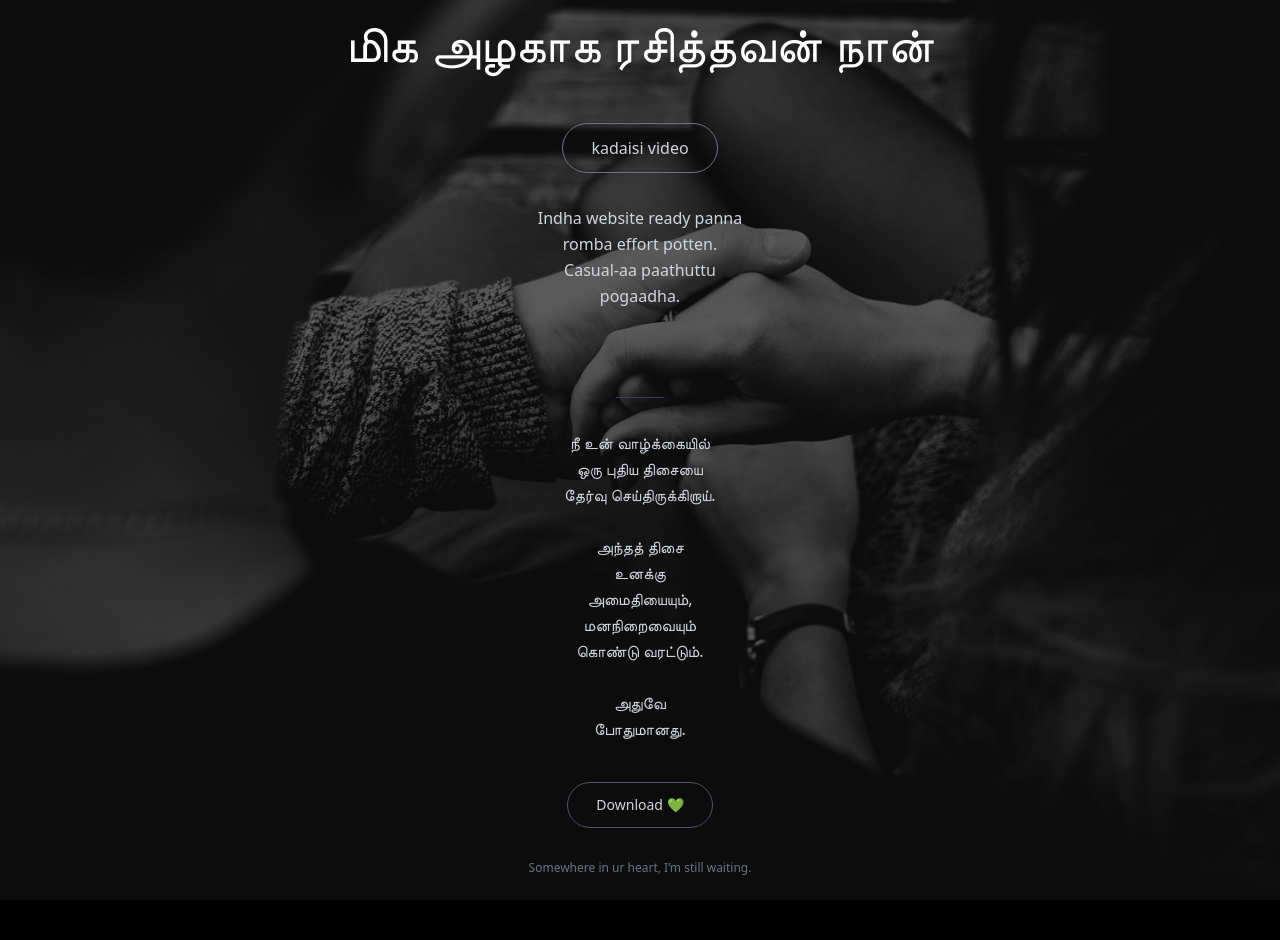
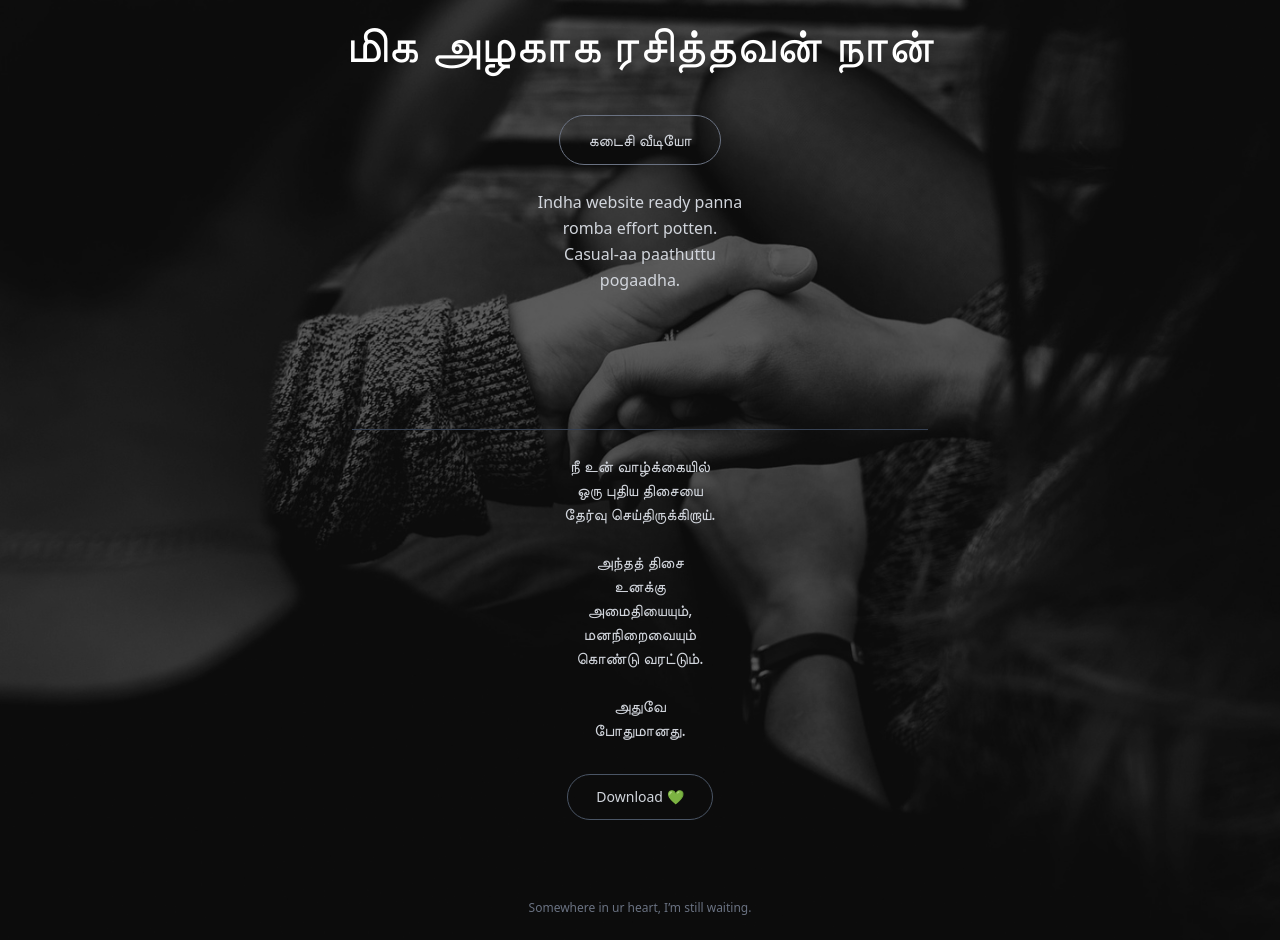
Before and after one commit to Hari2302/Loveable, a React (Vite) app: page / in a window 1280 px wide. Shown: the part 209-1149 px from the top of the page. Before the commit the page ends 1109 px from the top, so only its background shows below. Built offline with nearby package versions, Linux system fonts and the light colour scheme.

Commit message:
Final priii

```diff
--- a/src/components/AboutMe.jsx
+++ b/src/components/AboutMe.jsx
@@ -1,15 +1,14 @@
 export default function AboutMe() {
   return (
-    <section className="w-full px-2 sm:px-2 py-2 text-center">
+    <section className="w-full px-2 py-8 sm:py-14 text-center">
 
-      {/* INNER WIDTH CONTAINER */}
       <div className="w-full max-w-sm sm:max-w-xl mx-auto">
 
         {/* Soft divider */}
-        <div className="w-12 h-px bg-gray-700 mx-auto mb-8"></div>
+        <div className="w-full h-px bg-gray-700 mx-auto mb-6"></div>
 
         {/* Tamil Content */}
-        <p className="text-sm sm:text-base text-gray-300 leading-relaxed font-light">
+        <p className="text-lg sm:text-base text-gray-300  font-light">
           நீ உன் வாழ்க்கையில்
           <br />
           ஒரு புதிய திசையை
@@ -39,7 +38,7 @@ export default function AboutMe() {
           download
           className="
             inline-block
-            mt-10
+            mt-8
             px-7
             py-3
             rounded-full
--- a/src/components/Hero.jsx
+++ b/src/components/Hero.jsx
@@ -5,23 +5,23 @@ export default function Hero() {
   const [open, setOpen] = useState(false);
 
   return (
-    <section className="w-full px-2 sm:px-2 py-4 sm:py-20 text-center">
+    <section className="w-full px-2 py-6 sm:py-20 text-center">
 
-      {/* INNER WIDTH CONTAINER */}
+      {/* TITLE – FULL WIDTH (THIS IS GOOD) */}
+      <h2 className="text-xl sm:text-5xl font-serif leading-relaxed text-white">
+        யாருக்கோ எழுதிய உன்னை
+        <br />
+        மிக அழகாக ரசித்தவன் நான்
+      </h2>
+
+      {/* CONTENT – CONSTRAINED WIDTH */}
       <div className="w-full max-w-md sm:max-w-2xl mx-auto">
-
-        {/* MAIN MESSAGE */}
-        <h2 className="text-xl sm:text-5xl font-serif leading-relaxed text-white">
-          யாருக்கோ எழுதிய உன்னை
-          <br />
-          மிக அழகாக ரசித்தவன் நான்
-        </h2>
 
         {/* VIDEO BUTTON */}
         <button
           onClick={() => setOpen(true)}
           className="
-            mt-10
+            mt-8
             px-7
             py-3
             text-sm
@@ -34,11 +34,11 @@ export default function Hero() {
             transition
           "
         >
-           kadaisi video
+          கடைசி வீடியோ
         </button>
 
         {/* NOTE */}
-        <p className="mt-8 text-xs sm:text-base font-light leading-relaxed text-gray-300">
+        <p className="mt-6 text-xs sm:text-base font-light leading-relaxed text-gray-300">
           Indha website ready panna
           <br />
           romba effort potten.
--- a/src/pages/StillLove.jsx
+++ b/src/pages/StillLove.jsx
@@ -40,7 +40,7 @@ export default function StillLove() {
         {/* MAIN CONTENT */}
         <section className="flex-1 flex items-center justify-center px-3 sm:px-6">
           <div className="w-full max-w-md sm:max-w-lg mx-auto">
-            <p className="text-sm sm:text-base text-gray-200 text-center leading-loose">
+            <p className="text-lg sm:text-base text-gray-200 text-center leading-loose">
               நாம் பகிர்ந்த
               <br />
               அந்த சிரிப்புகளும்,
@@ -88,7 +88,7 @@ export default function StillLove() {
         {/* FINAL GOODBYE */}
         <section className="px-3 sm:px-6 pb-6 text-center">
           <div className="w-full max-w-sm sm:max-w-md mx-auto">
-            <p className="text-xs sm:text-sm text-gray-300 leading-relaxed">
+            <p className="text-lg sm:text-sm text-gray-300 leading-relaxed">
               இது
               <br />
               நம் கதையின்
```
